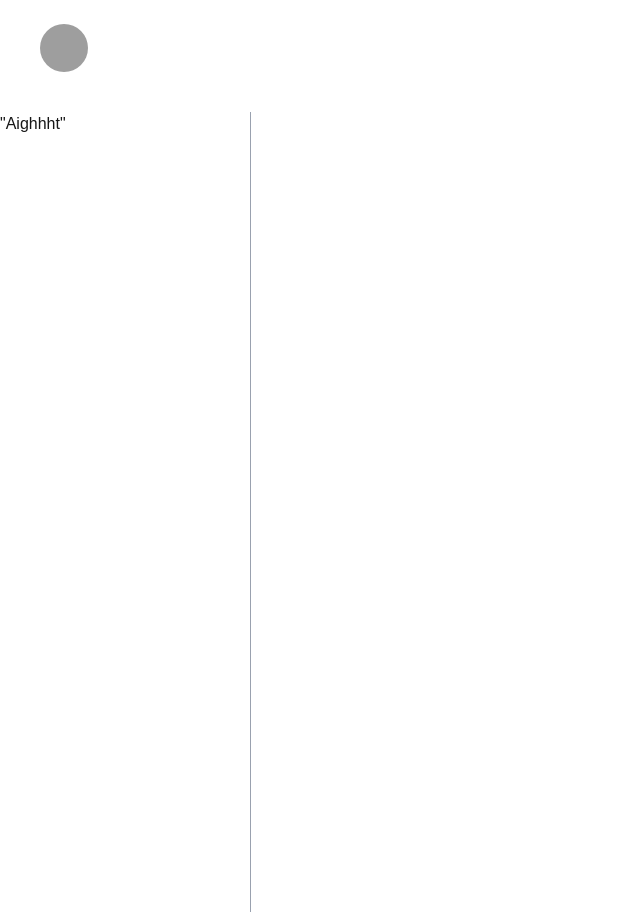
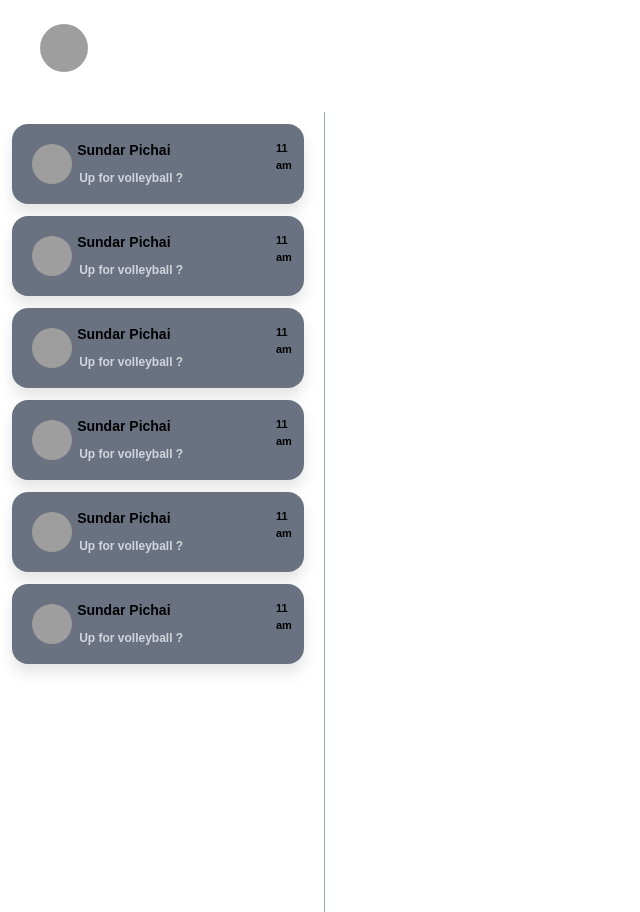
Before and after one commit to SivaramNalliboyana/Sportify, a Next.js app: page /chat in a window 1280 px wide. Shown: the whole page, without its empty margins (0-640 px from the left). Built offline with nearby package versions, Linux system fonts and the light colour scheme; grey boxes are pictures that could not be loaded.

Commit message:
Added state for tabbar and chats list UI

```diff
--- a/app/chat/page.tsx
+++ b/app/chat/page.tsx
@@ -1,20 +1,27 @@
+import ChatView from "@/components/chatviews";
 import Header from "@/components/header";
 
 
 export default function Chat(){
+
+  const list = ['1', '2', '3', '4', '5', '6'];
+
+  const chatsCompos = list.map((item, index) => (
+    <ChatView key={index}/>
+  ));
 
     return (
       <div className="h-screen">
         <Header />
 
         <div className="flex flex-row h-full w-full mt-10">
-        <div className="w-[19%]">
-            "Aighhht"
+        <div className="w-[25%]">
+            {chatsCompos}
         </div>
 
          <div className="w-px bg-gray-400 mx-2"></div> {/* vertical divider */}
 
-        <div className="w-[80%]">
+        <div className="w-[75%]">
 
         </div>
         </div>
--- a/app/dashboard/page.tsx
+++ b/app/dashboard/page.tsx
@@ -1,21 +1,28 @@
+"use client";
+
 import BookingCard from "@/components/bookingcard";
 import EventCard from "@/components/eventcard";
 import Header from "@/components/header";
 import Tabbar from "@/components/tabbar";
+import { useState } from "react";
 
 export default function DashBoard(){
 
     const l = ["El1","2", "EL3", "EL4"];
 
+    const [tab, setTab] = useState<string>('Upcoming');;
+
+
     const bookingcomponentsList = l.map((item, index) => (
         <BookingCard key={index} />
     ));
+
 
     return (
       <div>
             <Header />
         <div className="p-20">
-            <Tabbar />
+            <Tabbar tab={tab} onTab={setTab}/>
 
             {bookingcomponentsList}
 
--- /dev/null
+++ b/components/chatviews.tsx
@@ -0,0 +1,34 @@
+
+
+
+
+export default function ChatView() {
+   const pic = "https://www.investmentweek.com/content/images/size/w1200/2024/12/InvestmentWeek---AI-auf-der-Kippe.jpg";
+
+
+    return (
+       <div className="bg-gray-500 m-3 h-20 rounded-2xl drop-shadow-xl">
+                <div className="flex flex-row">
+                    <div className="w-[10%] h-20 ">
+                        <div className=" w-10 h-10 m-5 rounded-full overflow-hidden">
+                                 <img src={pic} className="w-full h-full object-cover"></img>
+                        </div>
+
+                    </div>
+
+                     <div className="w-[75%] h-20">
+                        <div className="p-4 ml-5">
+                            <div className="text-[14px] text-black font-semibold">Sundar Pichai</div>
+                            <div className="text-[12px] mt-2 ml-0.5 text-gray-300 font-semibold">Up for volleyball ?</div>
+                        </div>
+                     </div>
+
+
+
+                      <div className="w-[15%] h-20">
+                         <div className="p-4 text-[11px] text-black font-semibold">11 am</div>
+                      </div>
+                </div>
+        </div>
+    );
+}
--- a/components/tabbar.tsx
+++ b/components/tabbar.tsx
@@ -1,10 +1,14 @@
+interface TabBarProps {
+     tab: string,
+     onTab: React.Dispatch<React.SetStateAction<string>>;
+}
 
 
-export default function Tabbar() {
+export default function Tabbar({tab, onTab} : TabBarProps) {
     const namesList = ['Upcoming', 'Past' , 'Cancelled'];
 
     const mytabsList = namesList.map((item, index) => (
-            <div key={index} className={`flex-1 h-20 rounded-full flex items-center justify-center ${item == "Past" ? "bg-[#4FD58E]" : "bg-[#22334F]" }`}>
+            <div key={index} onClick={()=> onTab(item)} className={`flex-1 h-20 rounded-full flex items-center justify-center ${item == tab ? "bg-[#4FD58E]" : "bg-[#22334F]" }`}>
                     <div className="text-[22px] text-white font-semibold">{item}</div>
             </div>
     ));
```
